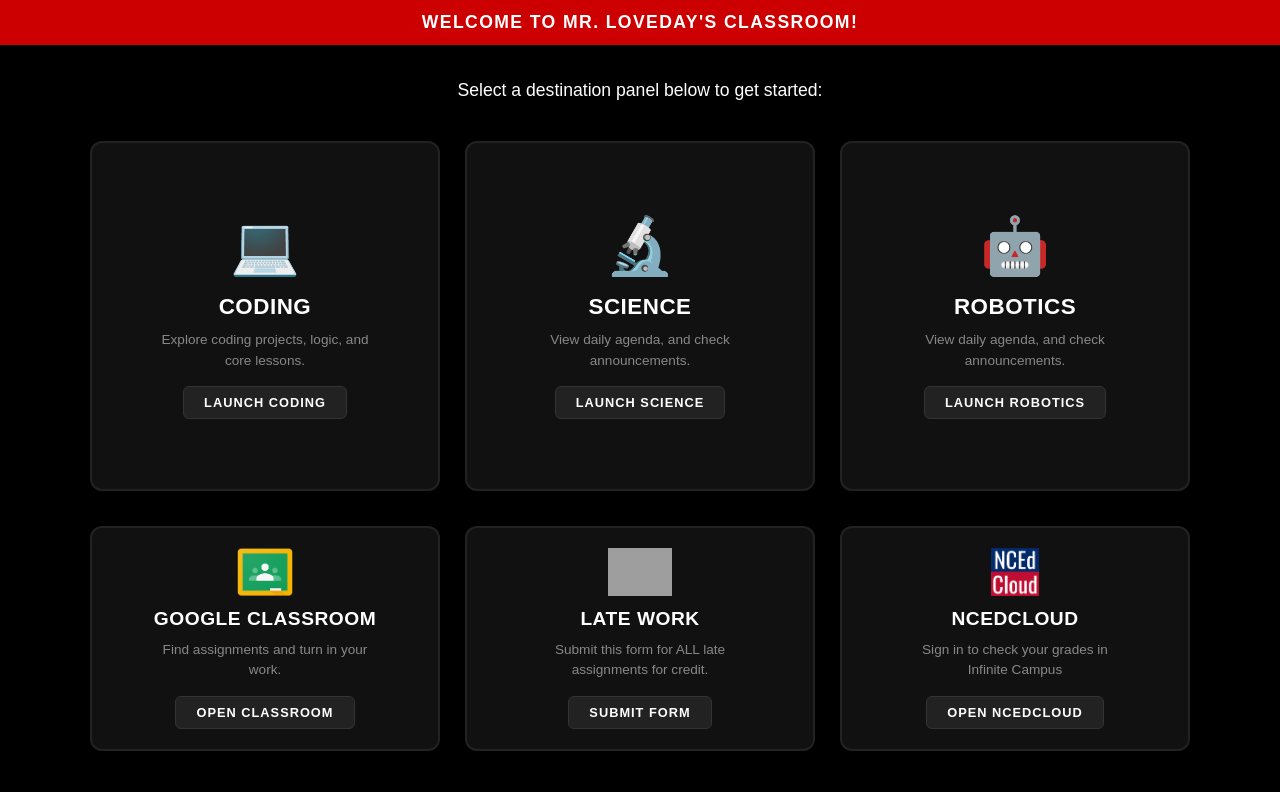
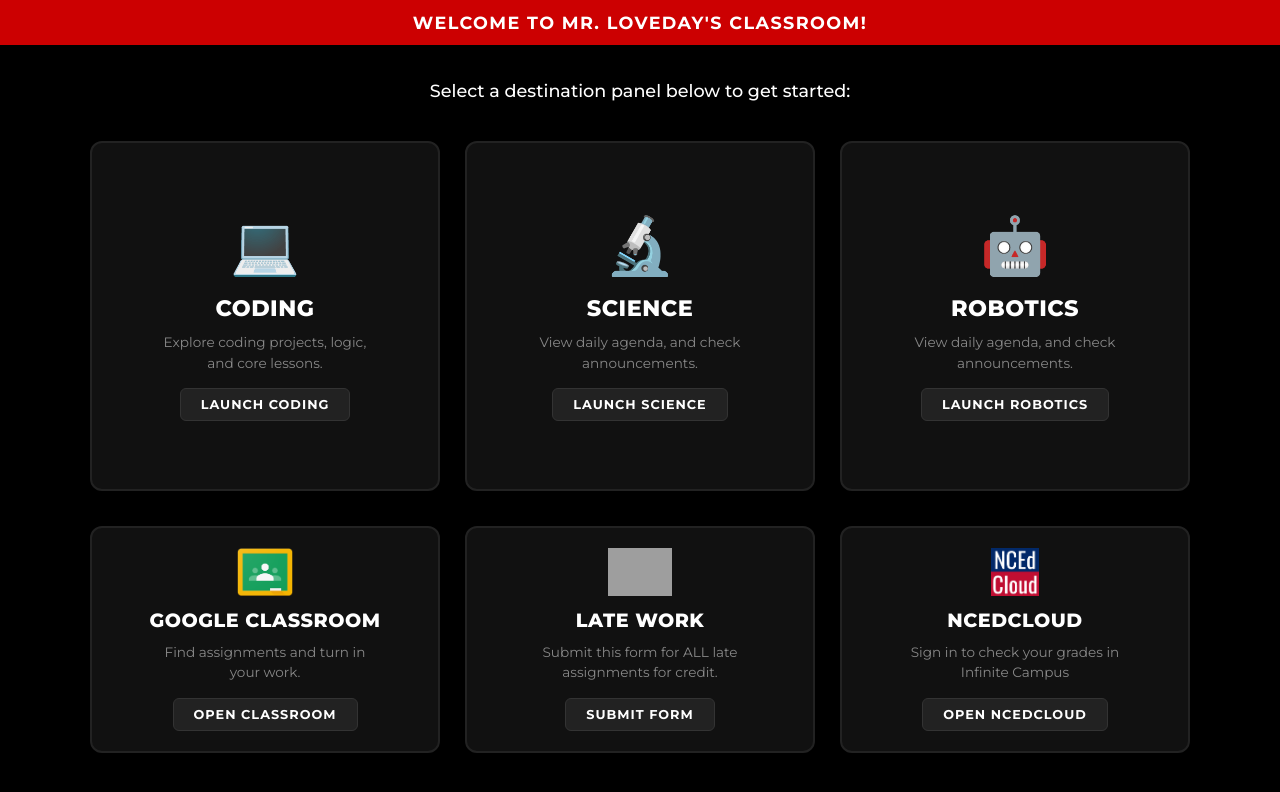
Before and after one commit to ericloveday/landing, a plain HTML site: page index.html in a window 1280 px wide. Drawn offline with Linux system fonts and the light colour scheme; grey boxes are pictures that could not be loaded.

Commit message:
Add Google Fonts link to index.html

```diff
--- a/index.html
+++ b/index.html
@@ -4,6 +4,7 @@
     <meta charset="UTF-8">
     <meta name="viewport" content="width=device-width, initial-scale=1.0">
     <title>Welcome to Mr. Loveday's Classes</title>
+    <link href="https://fonts.googleapis.com/css2?family=Montserrat:wght@400;500;600;700;800&display=swap" rel="stylesheet">
     <link rel="icon" href="/favicon.ico" sizes="any">
     <link rel="icon" href="/favicon.svg" type="image/svg+xml">
     <link rel="apple-touch-icon" href="/apple-touch-icon.png">
```
